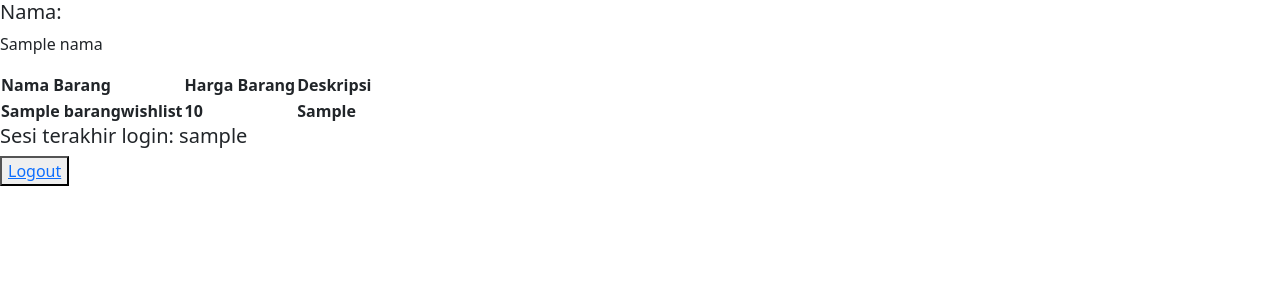
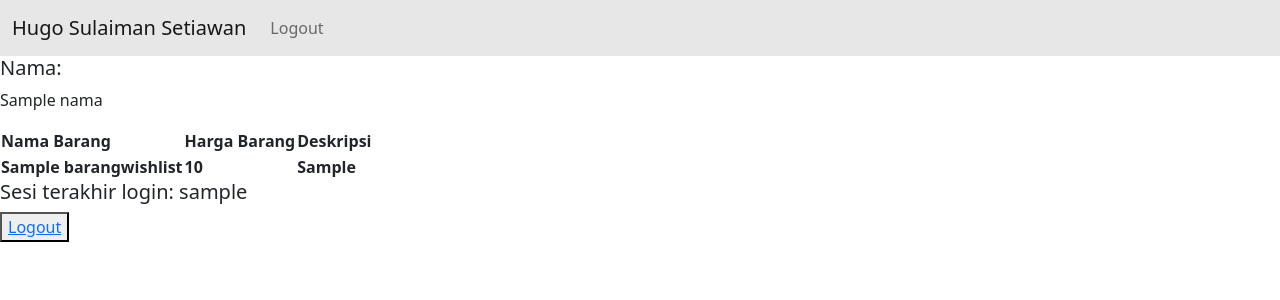
Before and after one commit to hugo-setiawan/pbp-tutorials-and-assignments, a Django app: template wishlist/templates/wishlist.html in a window 1280 px wide. Shown: the top 300 px of the page. Run offline with Django 4.2, Linux system fonts and the light colour scheme; tables that the repository leaves empty hold one stand-in row (values such as "Sample post"); the template is opened without the code that fills it: values that come from a table or form of the project are taken from there, most other values are stand-ins (such as "Sample title", 1, 10 or a date in 2020); lists and menus that the app fills with data are empty.

Commit message:
Implement navbar

```diff
--- a/wishlist/templates/wishlist.html
+++ b/wishlist/templates/wishlist.html
@@ -1,6 +1,19 @@
 {% extends 'base.html' %}
 
 {% block content %}
+
+{% comment %} Navbar {% endcomment %}
+<nav class="navbar navbar-expand-md" style="background-color: #e1e1e1c7;">
+    <div class="container-fluid">
+        <span class="navbar-brand mb-0 h1">Hugo Sulaiman Setiawan</span>
+        <div class="collapse navbar-collapse" id="navbar-top-buttons">
+            <div class="navbar-nav">
+                <a class="nav-link" href="logout">Logout</a>
+            </div>
+        </div>
+    </div>
+</nav>
+
 <h5>Nama: </h5>
 <p>{{nama}}</p> {% comment %} Nama diambil dari context pada view {% endcomment %}
 
```
